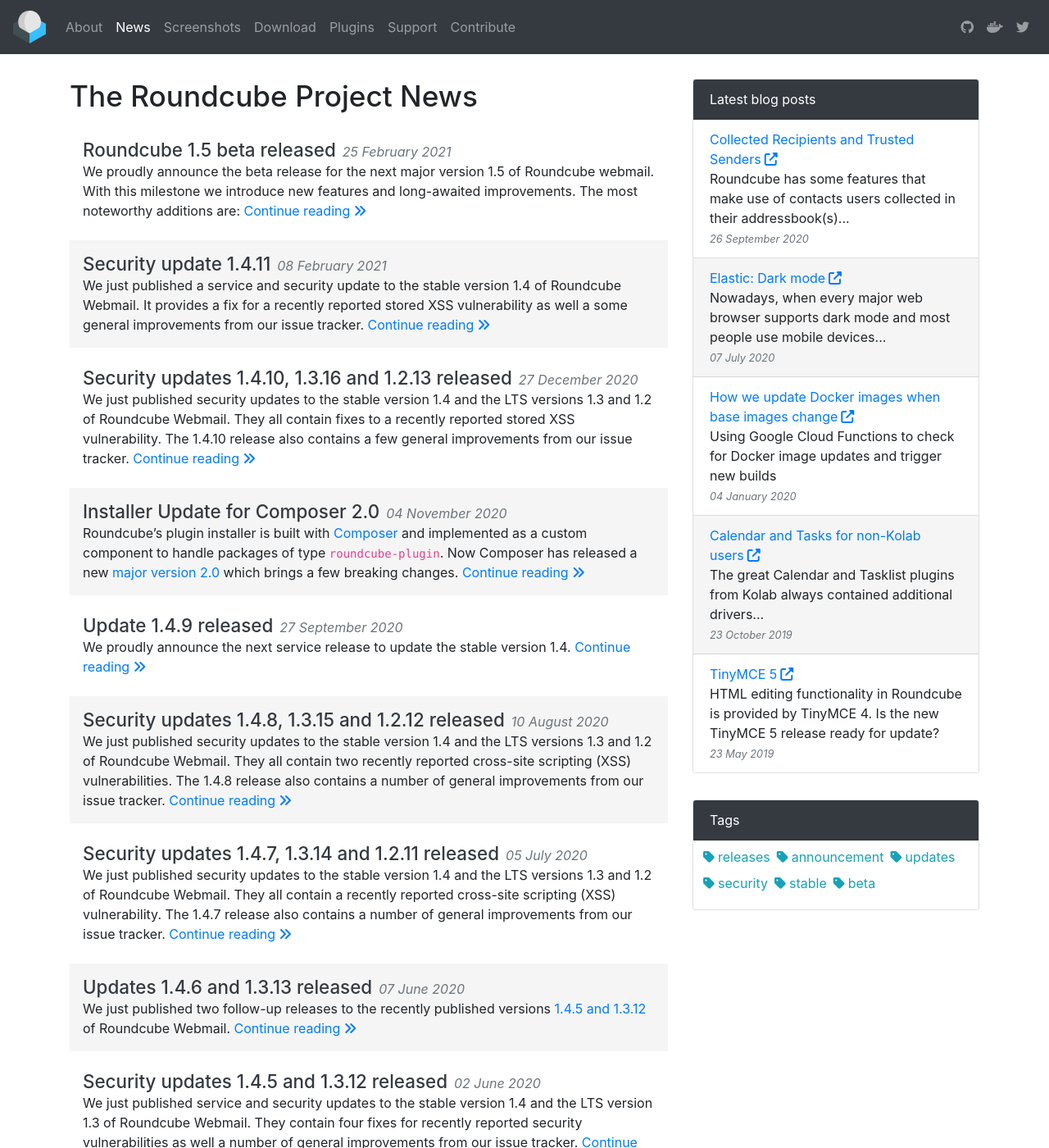
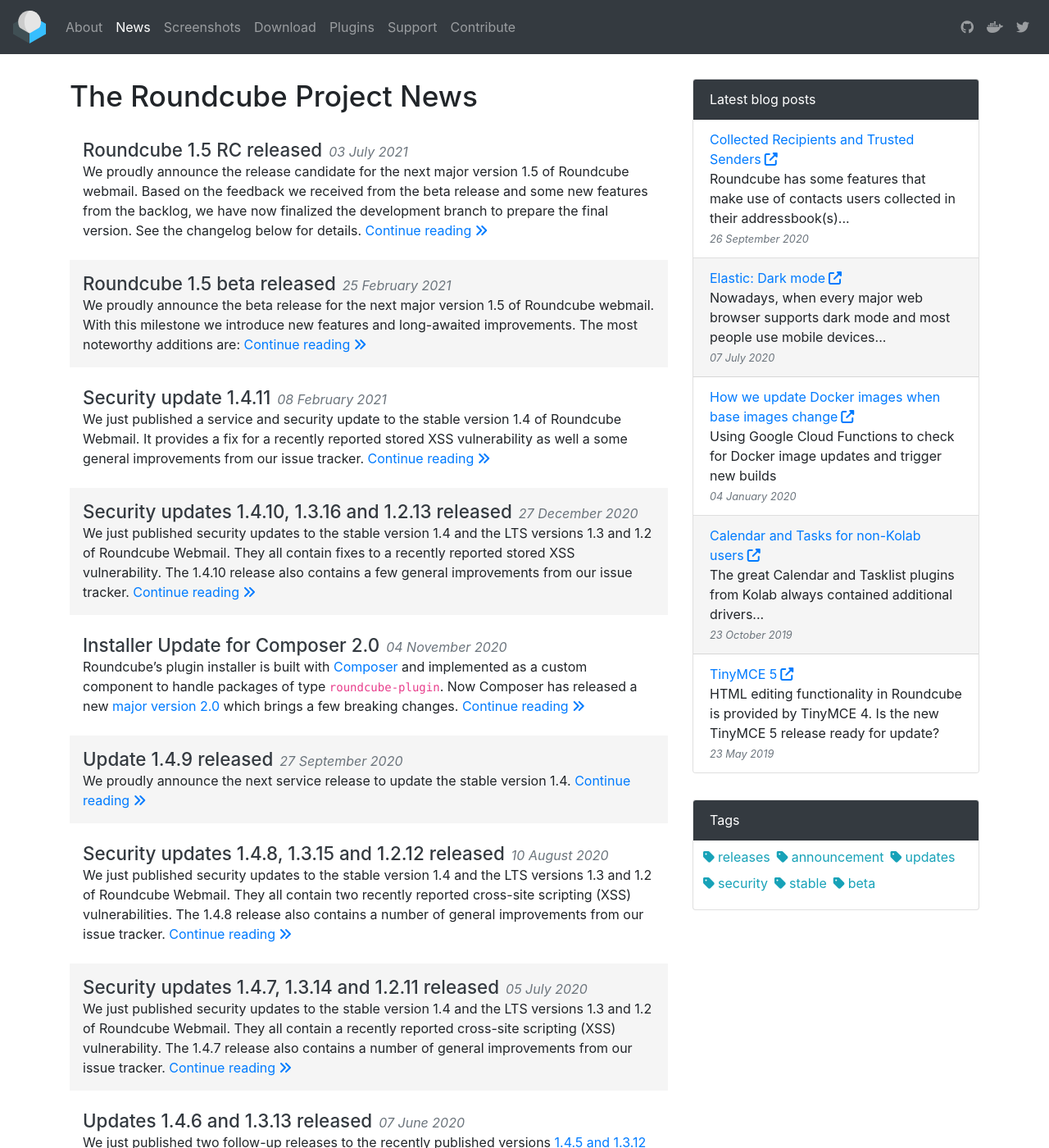
Before and after one commit to roundcube/roundcube.github.com, a Jekyll site: the page built from news/index.html, in a window 1280 px wide and 1400 px high. Shown: the whole window at 82% size. Built offline with Jekyll 4.4.1, drawn with Linux system fonts in a browser that asks for light colours; nearby versions of some CDN libraries; the list of posts is cut into pages by our own code; comment, search, counter and statistics services are not loaded; some of the changed text lies outside the part shown.

Commit message:
Announce version 1.5-rc

```diff
--- /dev/null
+++ b/_posts/2021-07-03-roundcube-1.5-rc-released.md
@@ -0,0 +1,26 @@
+---
+layout: article
+title: Roundcube 1.5 RC released
+tags: releases beta
+---
+We proudly announce the release candidate for the next major version 1.5 of Roundcube webmail.
+Based on the feedback we received from the beta release and some new features from
+the backlog, we have now finalized the development branch to prepare the final version.
+See the changelog below for details.
+
+Some noteworthy additions since 1.5-beta are
+
+* Support of XOAUTH2 in Managesieve plugin
+* Support of IMAP LITERAL- extension [RFC 7888]
+* Support of RFC 2231 encoded names
+* Plugin hooks for OAuth events
+
+See the full changelog in the [release notes](https://github.com/roundcube/roundcubemail/releases/tag/1.5-rc)
+on the Github download page.
+
+We believe it is production ready, but we recommend to test it on a separate environment.
+And don't forget to backup your data before installing it.
+Download it from [roundcube.net](https://roundcube.net/download).
+
+We also have some [Docker images](https://hub.docker.com/r/roundcube/roundcubemail/tags?page=1&name=1.5-rc)
+available for quick testing and evaluation.
```
Also changed, not shown: _data/releases.json (+10 -10 lines).
